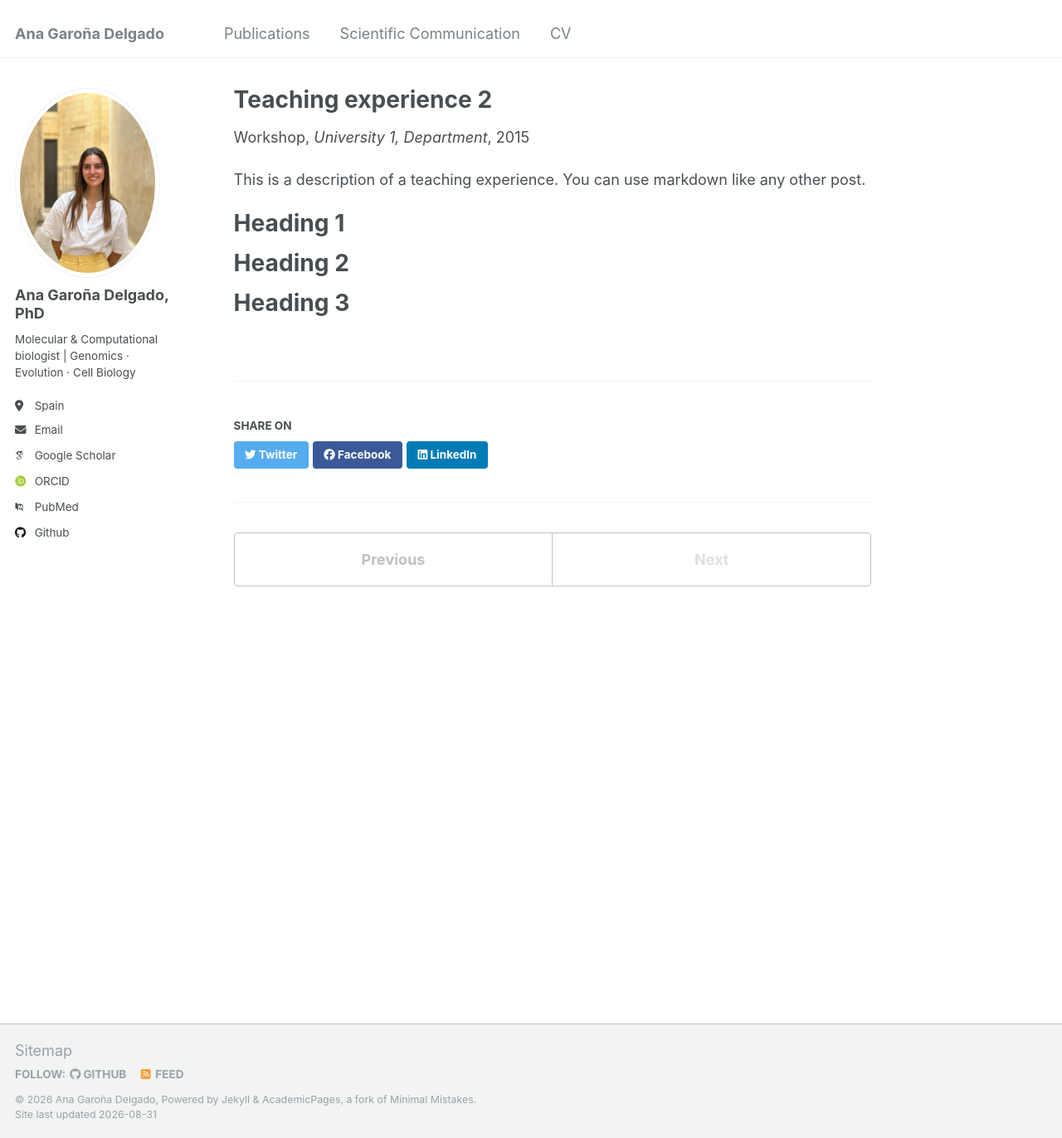
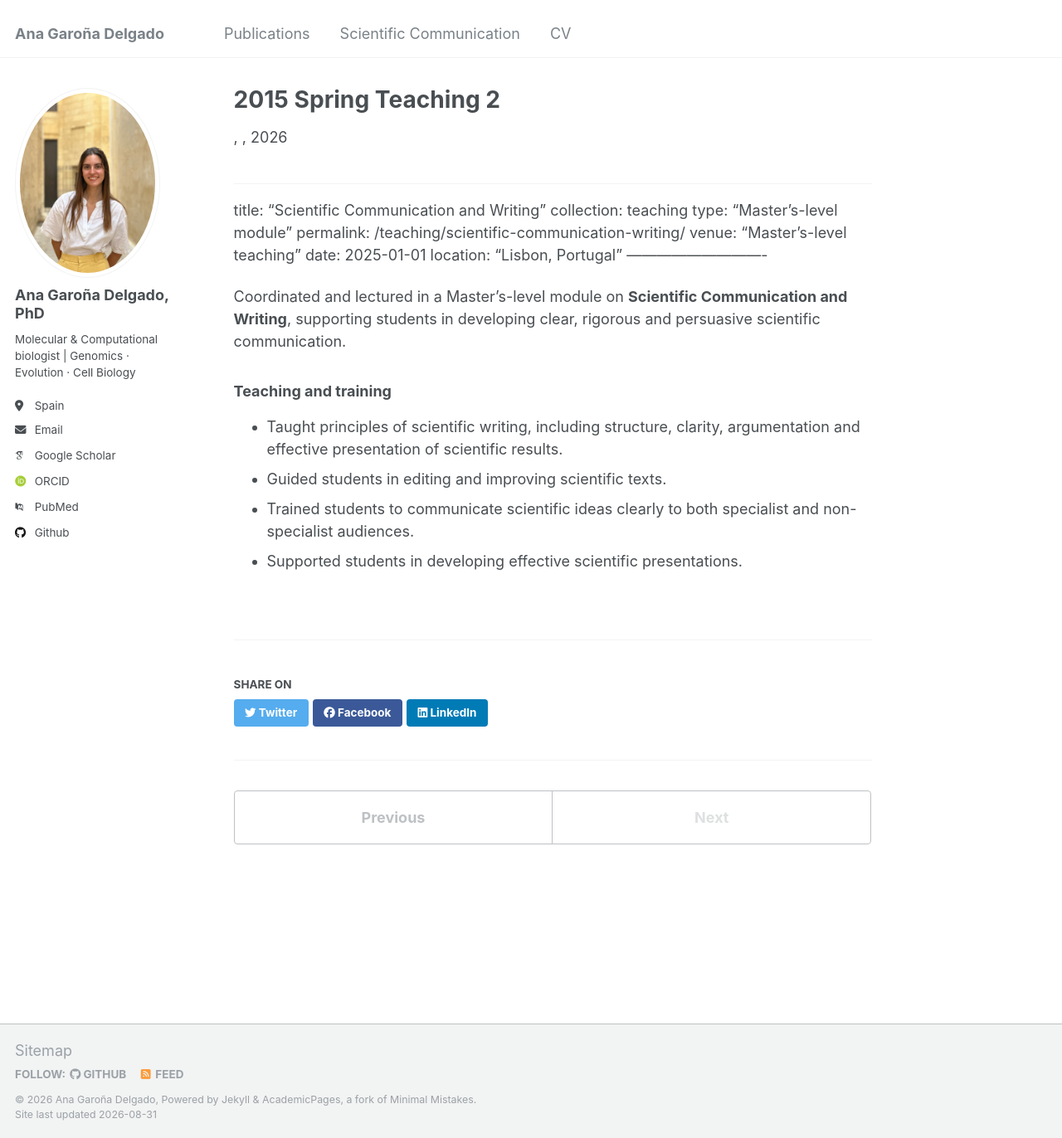
Before and after one commit to anagarona/anagarona.github.io, a Jekyll site: the page built from _teaching/2015-spring-teaching-2.md, in a window 1280 px wide and 1372 px high. Shown: the whole window at 83% size. Built offline with Jekyll 4.4.1, drawn with Linux system fonts in a browser that asks for light colours; some web fonts are replaced.

Commit message:
Update 2015-spring-teaching-2.md

```diff
--- a/_teaching/2015-spring-teaching-2.md
+++ b/_teaching/2015-spring-teaching-2.md
@@ -1,20 +1,18 @@
 ---
-title: "Teaching experience 2"
+title: "Scientific Communication and Writing"
 collection: teaching
-type: "Workshop"
-permalink: /teaching/2015-spring-teaching-1
-venue: "University 1, Department"
-date: 2015-01-01
-location: "City, Country"
----
+type: "Master's-level module"
+permalink: /teaching/scientific-communication-writing/
+venue: "Master's-level teaching"
+date: 2025-01-01
+location: "Lisbon, Portugal"
+----------------------------
 
-This is a description of a teaching experience. You can use markdown like any other post.
+Coordinated and lectured in a Master's-level module on **Scientific Communication and Writing**, supporting students in developing clear, rigorous and persuasive scientific communication.
 
-Heading 1
-======
+### Teaching and training
 
-Heading 2
-======
-
-Heading 3
-======
+* Taught principles of scientific writing, including structure, clarity, argumentation and effective presentation of scientific results.
+* Guided students in editing and improving scientific texts.
+* Trained students to communicate scientific ideas clearly to both specialist and non-specialist audiences.
+* Supported students in developing effective scientific presentations.
```
